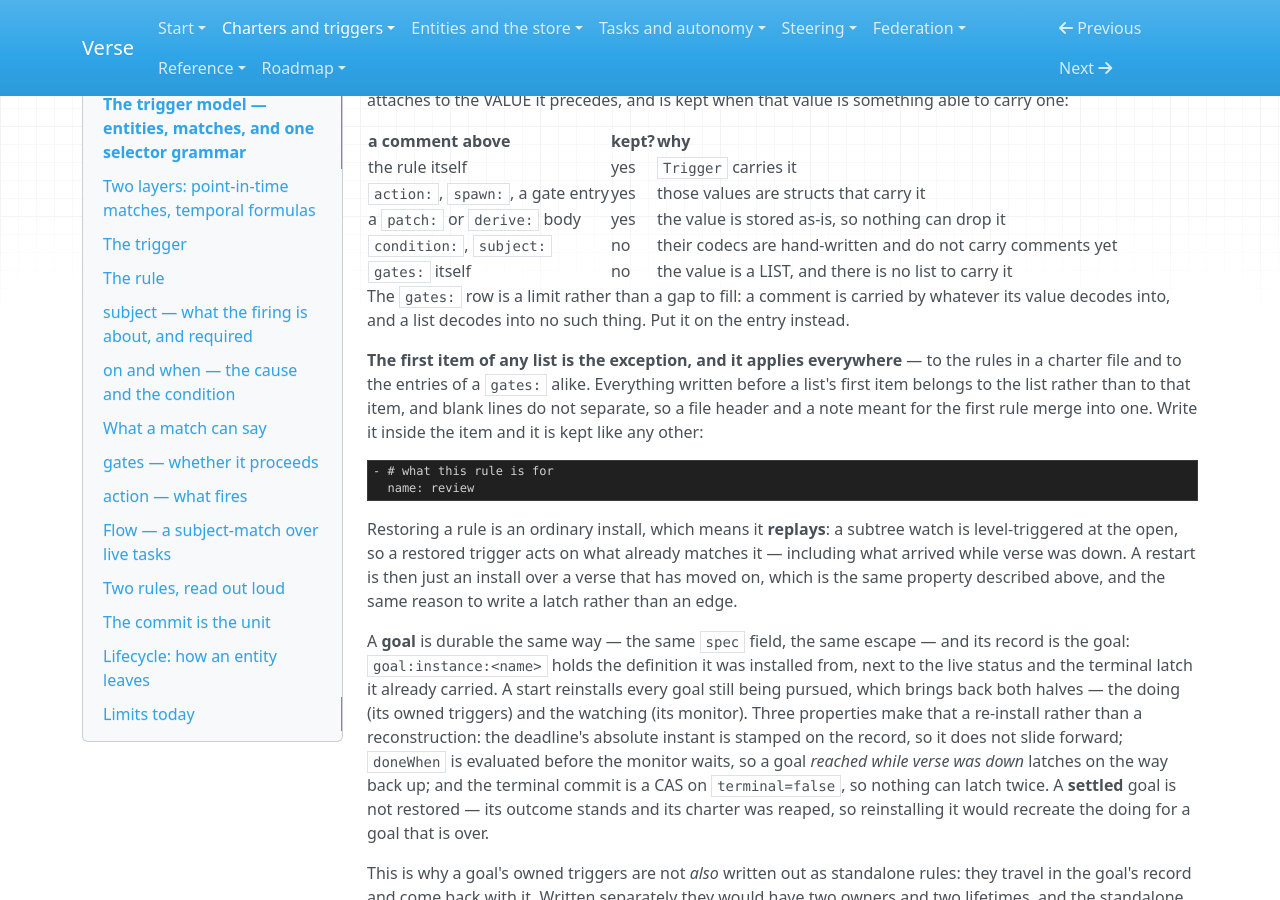
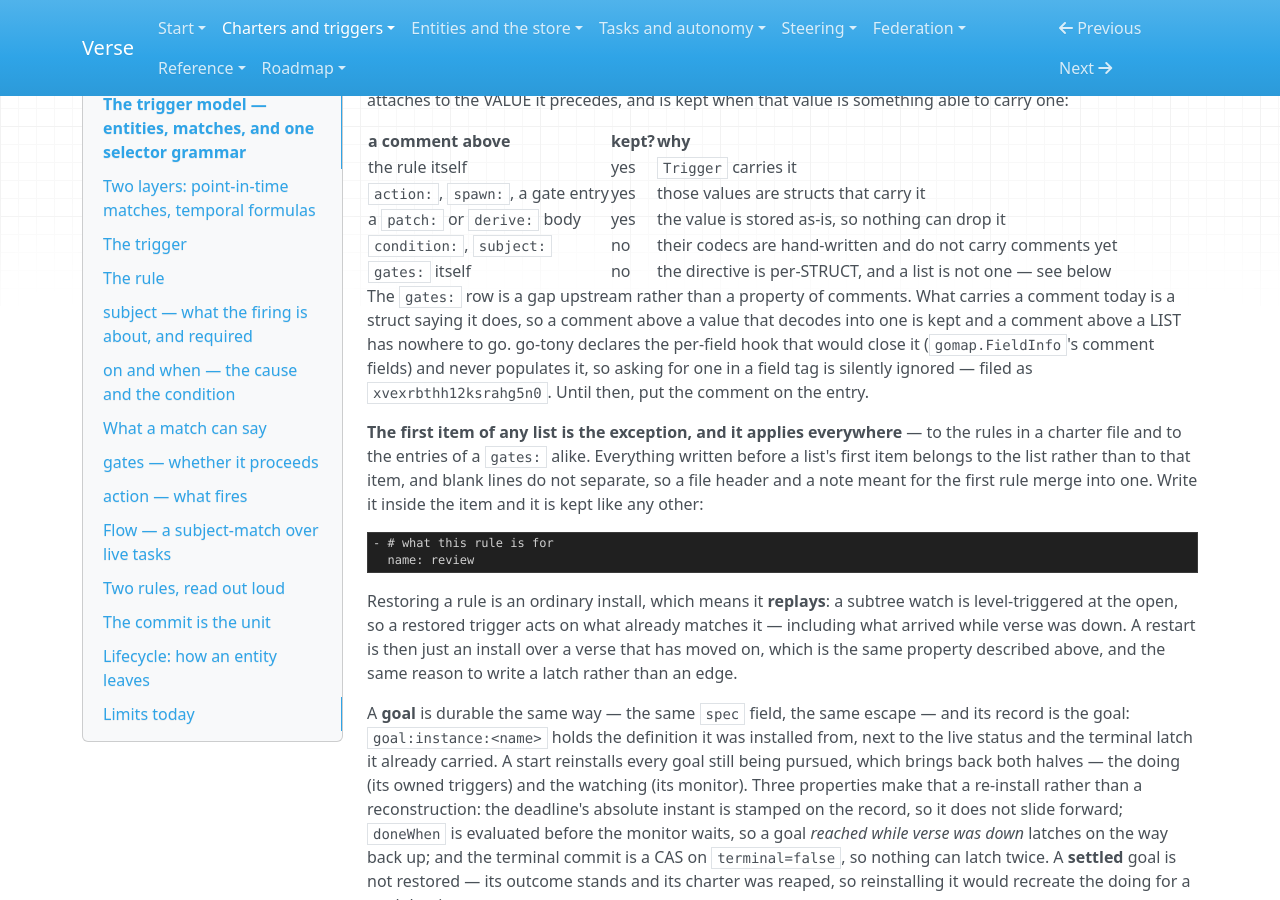
Before and after one commit to signadot/viff, an MkDocs documentation site: the page built from docs/trigger-model.md, in a window 1280 px wide and 900 px high, scrolled down 2991 px. Built offline with MkDocs 1.6.1, drawn with Linux system fonts in a browser that asks for light colours.

Commit message:
docs: the `gates:` case is an unwired hook upstream, not a property of comments
I wrote that a comment above a list-valued field cannot be carried "because a list is not a
struct", as though it were structural. It is not. gomap.FieldInfo declares CommentFieldName and
LineCommentFieldName — the per-FIELD hook, which is exactly what a comment above `gates:` wants,
since the wrapper sits on the field's value — and nothing ever populates them: all four
assignment sites build a StructSchema.

So a field-level `comment=` is accepted and does nothing. Checked rather than read: putting
`comment=GatesDoc` on Trigger.Gates generates a codec with no mention of it, no error, no
warning.

Filed as xvexrbthh12ksrahg5n0, asking for either the hook wired up or codegen refusing a
directive it will not honour — the second being the cheaper half, since a struct asking for
something unsupported should say so rather than quietly not doing it.

The docs now say gap-upstream rather than law-of-nature, and still tell an author what to do
today: put the comment on the entry.

Tier: change
Checked: the field-tag probe run through codegen and reverted; make check
Co-Authored-By: Claude Opus 5 (1M context) <noreply@anthropic.com>

```diff
--- a/docs/trigger-model.md
+++ b/docs/trigger-model.md
@@ -154,10 +154,13 @@ something able to carry one:
 | `action:`, `spawn:`, a gate entry | yes | those values are structs that carry it |
 | a `patch:` or `derive:` body | yes | the value is stored as-is, so nothing can drop it |
 | `condition:`, `subject:` | no | their codecs are hand-written and do not carry comments yet |
-| `gates:` itself | no | the value is a LIST, and there is no list to carry it |
+| `gates:` itself | no | the directive is per-STRUCT, and a list is not one — see below |
 
-The `gates:` row is a limit rather than a gap to fill: a comment is carried by whatever its
-value decodes into, and a list decodes into no such thing. Put it on the entry instead.
+The `gates:` row is a gap upstream rather than a property of comments. What carries a comment
+today is a struct saying it does, so a comment above a value that decodes into one is kept and a
+comment above a LIST has nowhere to go. go-tony declares the per-field hook that would close it
+(`gomap.FieldInfo`'s comment fields) and never populates it, so asking for one in a field tag is
+silently ignored — filed as `xvexrbthh12ksrahg5n0`. Until then, put the comment on the entry.
 
 **The first item of any list is the exception, and it applies everywhere** — to the rules in a
 charter file and to the entries of a `gates:` alike. Everything written before a list's first
```
Also changed, not shown: docs/working/entity-field-layout.md (+5 -0 lines).
